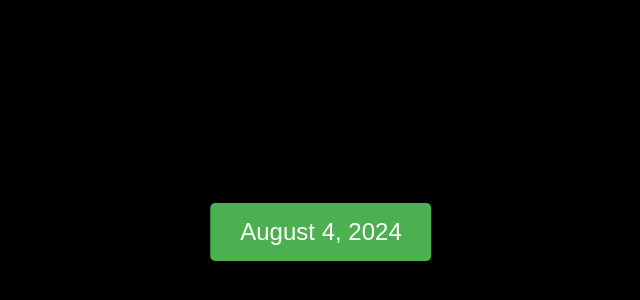
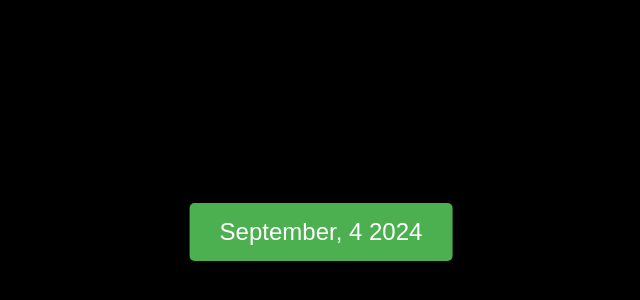
Before and after one commit to ekalee666/acaa, a plain HTML site: page index.html in a window 1280 px wide. Shown: the part 8-308 px from the top of the page, without its empty margins (319-959 px from the left). Drawn offline with nearby package versions, Linux system fonts and the light colour scheme.

Commit message:
Update index.html

```diff
--- a/index.html
+++ b/index.html
@@ -39,7 +39,7 @@
 </head>
 
 <body>
-    <button id="date-button">August 4, 2024</button>
+    <button id="date-button">September, 4 2024</button>
     <script src="https://cdnjs.cloudflare.com/ajax/libs/three.js/r128/three.min.js"></script>
     <script src="https://cdnjs.cloudflare.com/ajax/libs/gsap/3.7.1/gsap.min.js"></script>
     <script>
@@ -57,7 +57,7 @@
 
             const loader = new THREE.FontLoader();
             loader.load('https://threejs.org/examples/fonts/helvetiker_bold.typeface.json', function (font) {
-                const textGeometry = new THREE.TextGeometry('Happy Friendship Day', {
+                const textGeometry = new THREE.TextGeometry('ACA SO CUTE', {
                     font: font,
                     size: 0.5,
                     height: 0.2,
```
